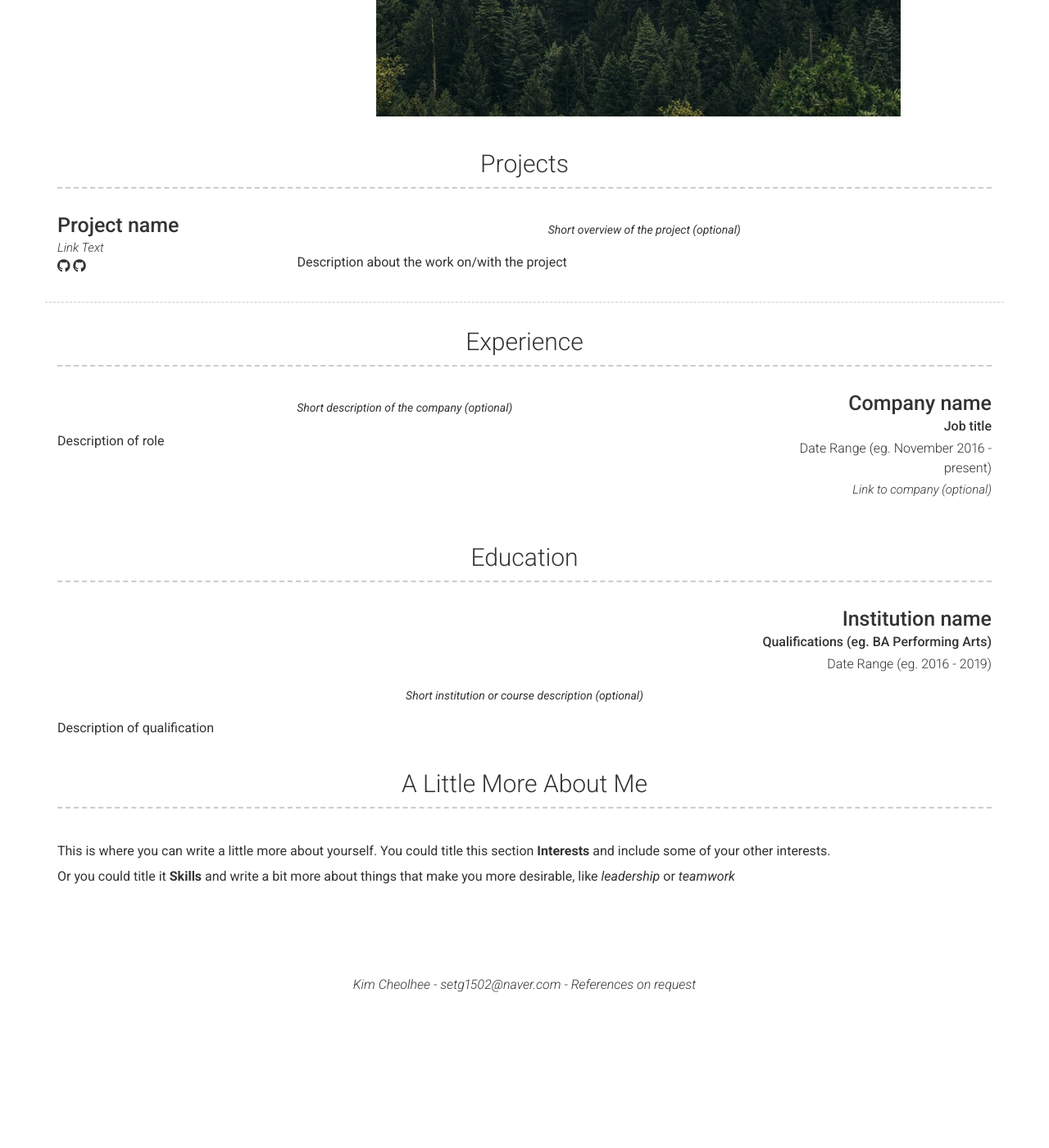
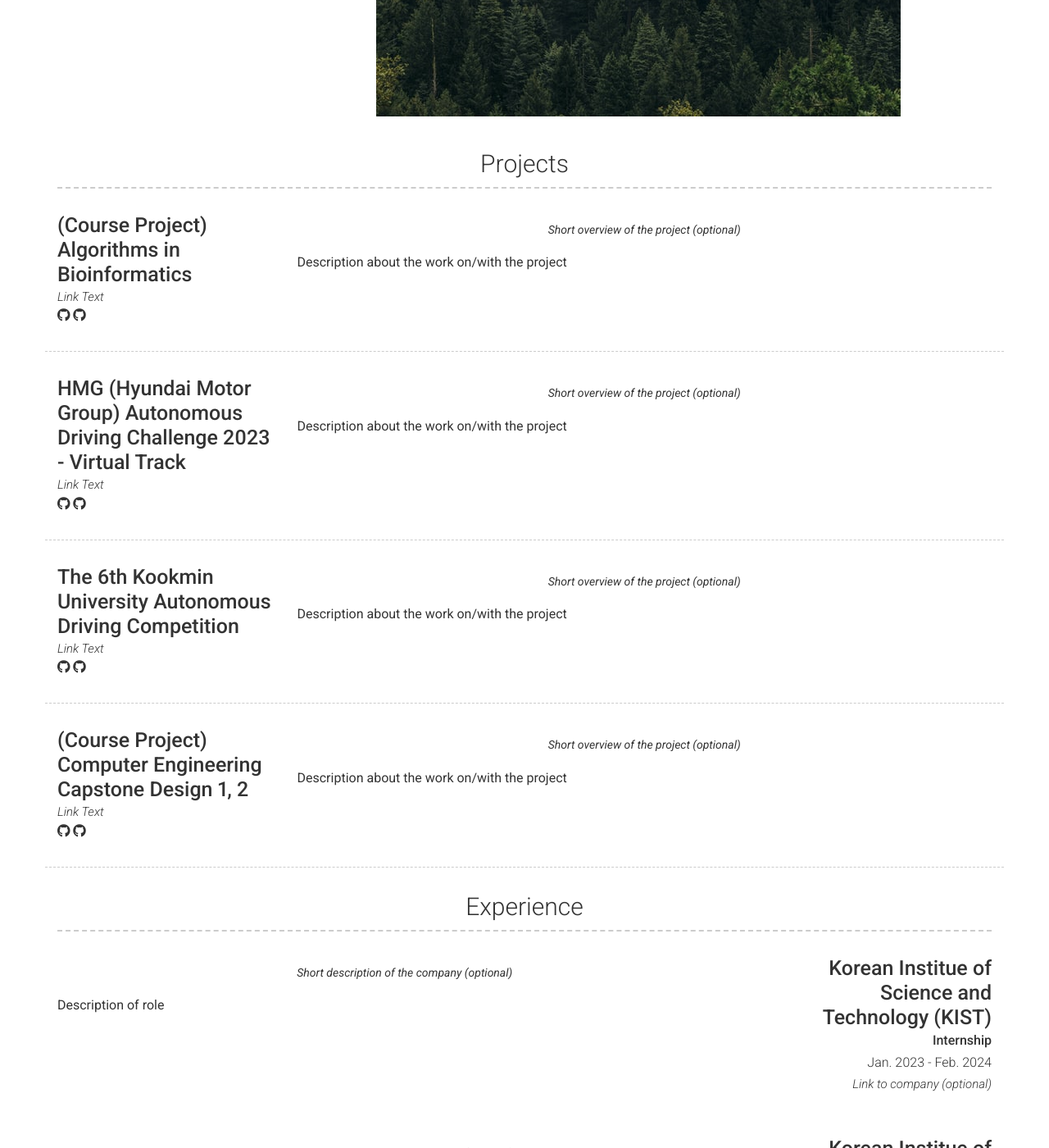
Before and after one commit to Paralies/Paralies_Resume, a Jekyll site: the page built from index.md, in a window 1280 px wide and 1400 px high, scrolled down 723 px. Shown: the whole window at 82% size. Built offline with Jekyll 4.4.1, drawn with Linux system fonts in a browser that asks for light colours; nearby versions of some CDN libraries; before the commit the page ends 1943 px from its top, so only the background shows below that; some of the changed text lies outside the part shown.

Commit message:
[DOCS] Update project, education, experience in yaml

```diff
--- a/_config.yml
+++ b/_config.yml
@@ -34,10 +34,10 @@ github_username:  Paralies
 #googlescholar_username: D847cGsAAAAJ
 
 # Additional icon links
-additional_links:
-- title: Link name
-  icon: Font Awesome brand icon name (eg. fab fa-twitter) (https://fontawesome.com/icons?d=gallery&s=brands&m=free)
-  url: Link url (eg. https://google.com)
+# additional_links:
+# - title: Link name
+#   icon: Font Awesome brand icon name (eg. fab fa-twitter) (https://fontawesome.com/icons?d=gallery&s=brands&m=free)
+#   url: Link url (eg. https://google.com)
 # - title: another link
 #   icon: font awesome brand icon name (eg. fab fa-twitter) (https://fontawesome.com/icons?d=gallery&s=brands&m=free)
 #   url: Link url (eg. https://google.com)
@@ -67,7 +67,58 @@ content:
       - layout: left
         border: weak  # Value of `weak` will display a weak border below this item. # Any
                       # other value (or no value) means no border will be displayed
-        title: Project name
+        title: (Course Project) Algorithms in Bioinformatics
+        link: Link to project (eg. sproogen.github.io/modern-resume-theme)(optional)
+        link_text: Link Text
+        additional_links:
+          - title:  Github page for project (eg. sproogen/modern-resume-theme)
+            icon: fab fa-github
+            url: Link to project (eg. sproogen.github.io/modern-resume-theme)(optional)
+          - title:  Github page for project (eg. sproogen/modern-resume-theme)
+            icon: fab fa-github
+            url: Link to project (eg. sproogen.github.io/modern-resume-theme)(optional)
+        quote: >
+          Short overview of the project (optional)
+        description: | # this will include new lines to allow paragraphs
+          Description about the work on/with the project
+      - layout: left
+        border: weak  # Value of `weak` will display a weak border below this item. # Any
+                      # other value (or no value) means no border will be displayed
+        title: HMG (Hyundai Motor Group) Autonomous Driving Challenge 2023 - Virtual Track
+        link: Link to project (eg. sproogen.github.io/modern-resume-theme)(optional)
+        link_text: Link Text
+        additional_links:
+          - title:  Github page for project (eg. sproogen/modern-resume-theme)
+            icon: fab fa-github
+            url: Link to project (eg. sproogen.github.io/modern-resume-theme)(optional)
+          - title:  Github page for project (eg. sproogen/modern-resume-theme)
+            icon: fab fa-github
+            url: Link to project (eg. sproogen.github.io/modern-resume-theme)(optional)
+        quote: >
+          Short overview of the project (optional)
+        description: | # this will include new lines to allow paragraphs
+          Description about the work on/with the project
+      - layout: left
+        border: weak  # Value of `weak` will display a weak border below this item. # Any
+                      # other value (or no value) means no border will be displayed
+        title: The 6th Kookmin University Autonomous Driving Competition
+        link: Link to project (eg. sproogen.github.io/modern-resume-theme)(optional)
+        link_text: Link Text
+        additional_links:
+          - title:  Github page for project (eg. sproogen/modern-resume-theme)
+            icon: fab fa-github
+            url: Link to project (eg. sproogen.github.io/modern-resume-theme)(optional)
+          - title:  Github page for project (eg. sproogen/modern-resume-theme)
+            icon: fab fa-github
+            url: Link to project (eg. sproogen.github.io/modern-resume-theme)(optional)
+        quote: >
+          Short overview of the project (optional)
+        description: | # this will include new lines to allow paragraphs
+          Description about the work on/with the project
+      - layout: left
+        border: weak  # Value of `weak` will display a weak border below this item. # Any
+                      # other value (or no value) means no border will be displayed
+        title: (Course Project) Computer Engineering Capstone Design 1, 2
         link: Link to project (eg. sproogen.github.io/modern-resume-theme)(optional)
         link_text: Link Text
         additional_links:
@@ -85,9 +136,18 @@ content:
     layout: list
     content:
       - layout: right
-        title: Company name
-        sub_title: Job title
-        caption: Date Range (eg. November 2016 - present)
+        title: Korean Institue of Science and Technology (KIST)
+        sub_title: Internship
+        caption: Jan. 2023 - Feb. 2024
+        link: Link to company (optional)
+        quote: >
+          Short description of the company (optional)
+        description: | # this will include new lines to allow paragraphs
+          Description of role
+      - layout: right
+        title: Korean Institue of Science and Technology (KIST)
+        sub_title: Student researcher
+        caption: Mar. 2024 - Present
         link: Link to company (optional)
         quote: >
           Short description of the company (optional)
@@ -97,9 +157,9 @@ content:
     layout: list
     content:
       - layout: top-right
-        title: Institution name
-        sub_title: Qualifications (eg. BA Performing Arts)
-        caption: Date Range (eg. 2016 - 2019)
+        title: Dongguk University
+        sub_title: Bachelor of Computer Science and Engineering
+        caption: Mar. 2018 - Feb. 2024
         quote: >
           Short institution or course description (optional)
         description: | # this will include new lines to allow paragraphs
```
